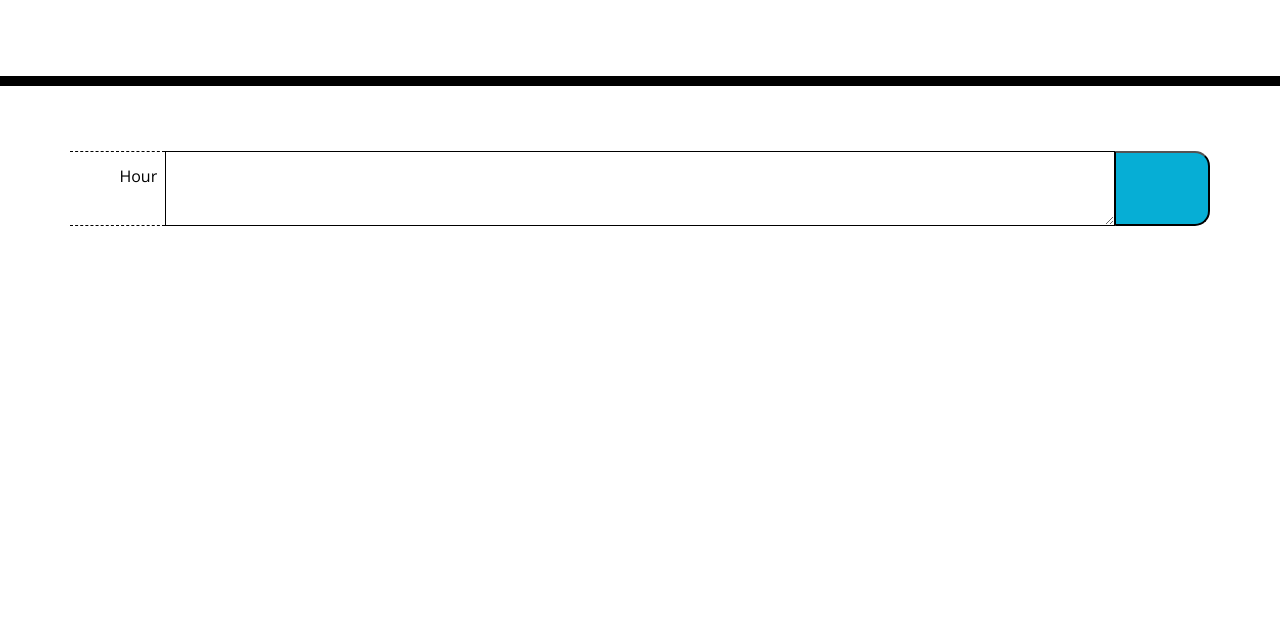
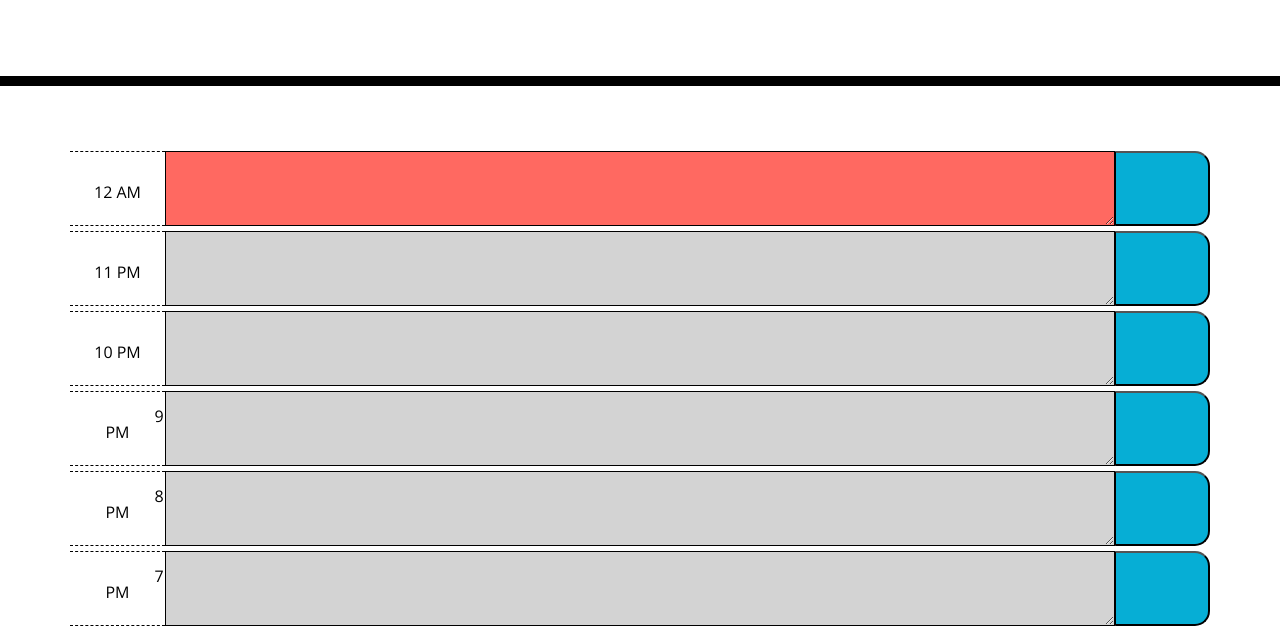
Before and after one commit to PhilipK-webdev/WorkDay-Scheduler, a website with bundled scripts: page index.html in a window 1280 px wide. Shown: the part 182-810 px from the top of the page. Built offline with nearby package versions, Linux system fonts and the light colour scheme.

Commit message:
array of hours

```diff
--- a/index.html
+++ b/index.html
@@ -21,7 +21,7 @@
   </header>
   <div class="container">
     <!-- Timeblocks go here -->
-    <div class="row text-center">
+    <!-- <div class="row text-center">
       <div class="col">
         <div class="div hour">
           <span class="show-time">Hour</span>
@@ -33,7 +33,7 @@
       <div class="col text-center">
         <button class="saveBtn"></button>
       </div>
-    </div>
+    </div> -->
 
 
 
--- a/node/app.js
+++ b/node/app.js
@@ -23,36 +23,66 @@ $(document).ready(function () {
     // console.log(typeof timeInt);
 
     // var time = moment().startOf('day');
-    var time = moment().startOf('minute')
-    console.log(time);
-    var endOfMonth = moment().endOf('Month').format("MM");
-    console.log(endOfMonth);
+    // var time = moment().startOf('minute')
+    // console.log(time);
+    // var endOfMonth = moment().endOf('Month').format("MM");
+    // console.log(endOfMonth);
 
     var arrHours = [];
 
+
+    for (var i = 24; i > 0; i--) {
+
+        arrHours.push(moment().add(i, "hours").format("h A"));
+
+    }
+
+    var temp = moment().format("h A");
+    console.log(temp);
+    console.log(arrHours[0])
+
     for (var i = 0; i < 9; i++) {
 
-        arrHours[i] = moment().start
+        if (temp === arrHours[i]) {
+
+            $(".container").append(`
+
+                <div class="row text-center">
+                <div class="col">
+                  <div class="div hour">
+                    <span class="show-hour">${arrHours[i]}</span>
+                  </div>
+                </div>
+                <div class="col-10">
+                  <textarea class="present" name="" id="" cols="30" rows="10"></textarea>
+                </div>
+                <div class="col text-center">
+                  <button class="saveBtn"></button>
+                </div>
+              </div>`);
+        } else if (temp !== arrHours[i]) {
+
+            $(".container").append(`
+
+                <div class="row text-center">
+                <div class="col">
+                  <div class="div hour">
+                    <span class="show-hour">${arrHours[i]}</span>
+                  </div>
+                </div>
+                <div class="col-10">
+                  <textarea class="past" name="" id="" cols="30" rows="10"></textarea>
+                </div>
+                <div class="col text-center">
+                  <button class="saveBtn"></button>
+                </div>
+              </div>`);
+
+        }
+
+
     }
 
-
-    // for (var i = 0; i < 9; i++) {
-
-    //     $(".container").append(`
-
-    //     <div class="row text-center">
-    //     <div class="col">
-    //       <div class="div hour">
-    //         <span class="show-hour"></span>
-    //       </div>
-    //     </div>
-    //     <div class="col-10">
-    //       <textarea name="" id="" cols="30" rows="10"></textarea>
-    //     </div>
-    //     <div class="col text-center">
-    //       <button class="saveBtn"></button>
-    //     </div>
-    //   </div>`);
 
     // }
 
```
